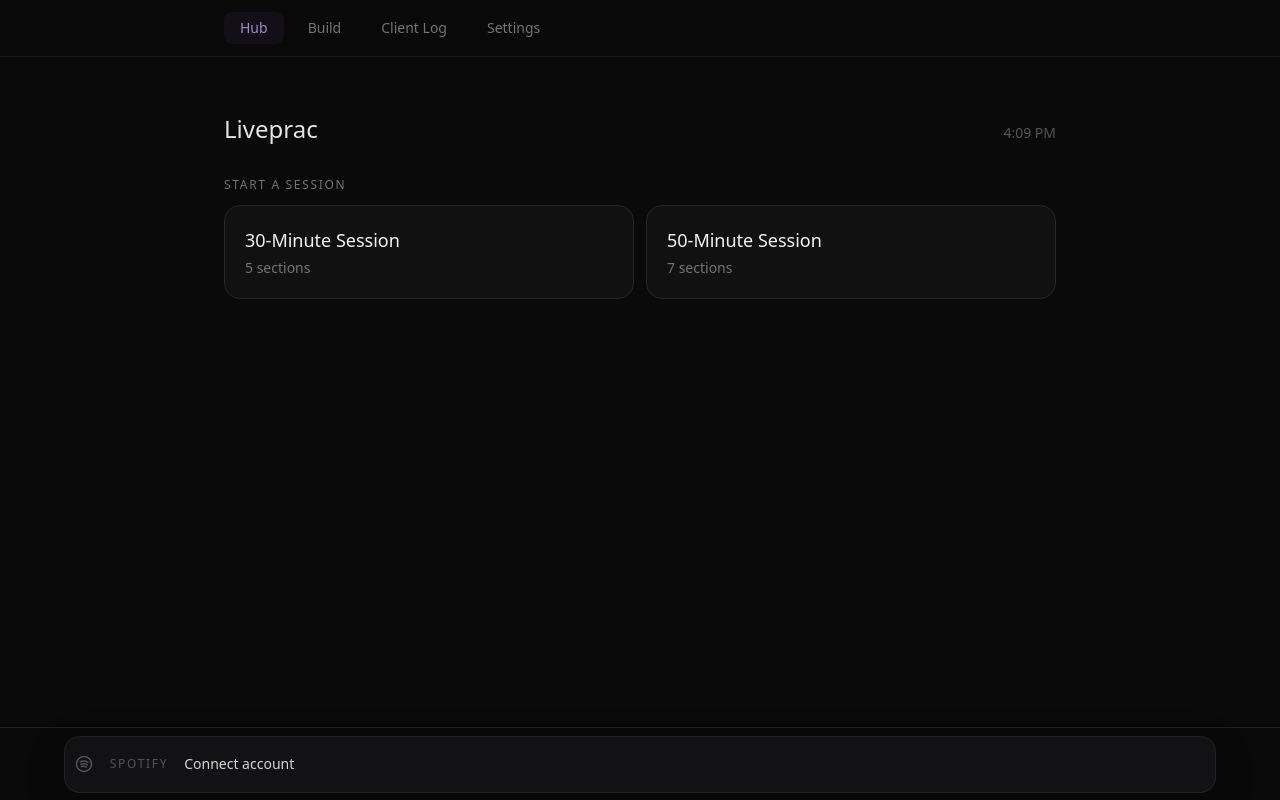
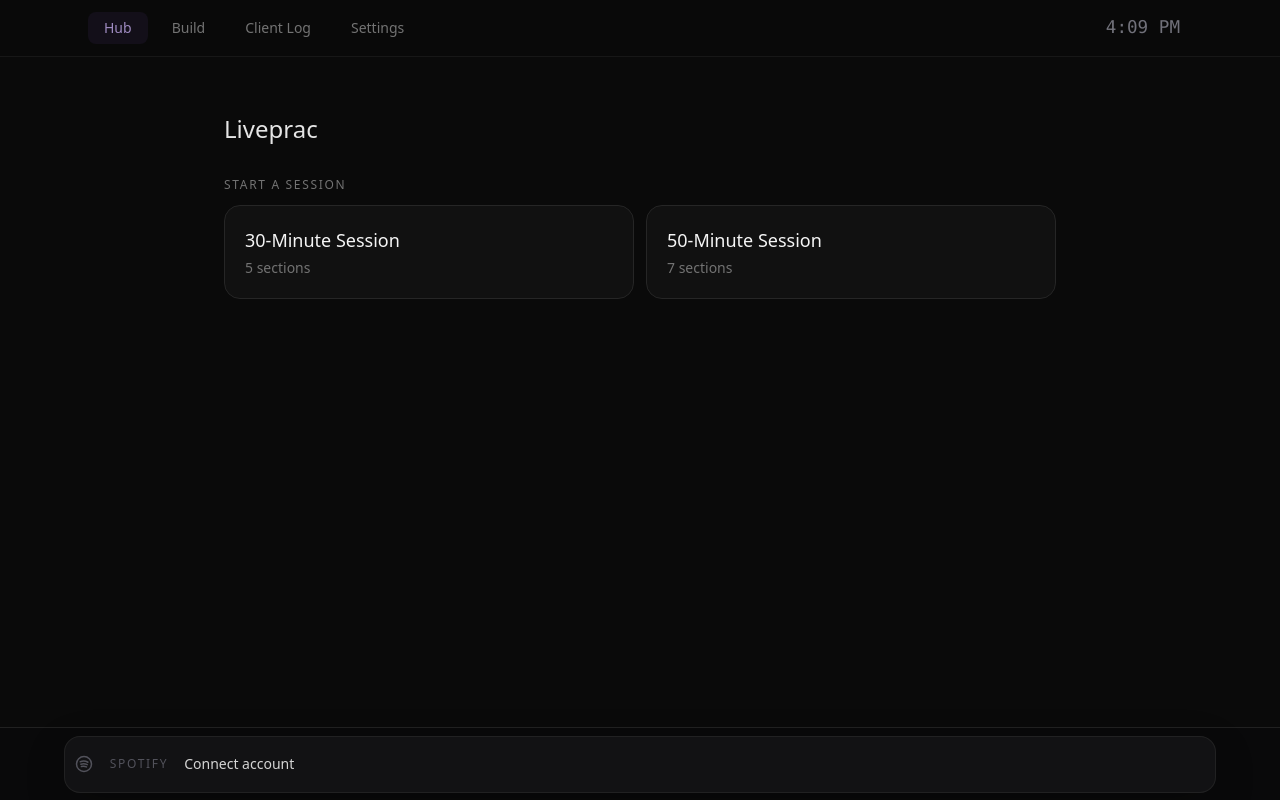
Before and after one commit to nitsua895/Liveprac, a React (Vite) app: page / in a window 1280 px wide. Built offline with nearby package versions, Linux system fonts and the light colour scheme.

Commit message:
Polish session header notes and timeline

```diff
--- /dev/null
+++ b/src/components/AppClock.tsx
@@ -0,0 +1,16 @@
+import { useEffect, useState } from 'react'
+
+export function AppClock() {
+  const [now, setNow] = useState(() => new Date())
+
+  useEffect(() => {
+    const interval = setInterval(() => setNow(new Date()), 15_000)
+    return () => clearInterval(interval)
+  }, [])
+
+  return (
+    <time className="app-clock" dateTime={now.toISOString()}>
+      {now.toLocaleTimeString([], { hour: 'numeric', minute: '2-digit' })}
+    </time>
+  )
+}
--- a/src/components/HubShell.tsx
+++ b/src/components/HubShell.tsx
@@ -1,6 +1,7 @@
 import { useEffect } from 'react'
 import { NavLink, Outlet, useLocation } from 'react-router-dom'
 import { AmbientGlow } from './AmbientGlow'
+import { AppClock } from './AppClock'
 import { NowPlayingBar } from './NowPlayingBar'
 import { OrientationControl } from './OrientationControl'
 
@@ -44,8 +45,9 @@ export function HubShell() {
     <div className={`app-shell bg-neutral-950 text-neutral-100 ${inSession ? 'is-session' : ''}`}>
       <AmbientGlow />
       <OrientationControl />
-      <nav hidden={inSession} className="app-nav border-b border-neutral-900 bg-neutral-950/95 backdrop-blur">
-        <div className="mx-auto flex max-w-4xl justify-around px-1 py-2 sm:justify-start sm:gap-2 sm:px-6 sm:py-3 lg:px-8">
+      <header className="app-topbar border-b border-neutral-900 bg-neutral-950/95 backdrop-blur">
+        <div className="app-topbar-inner mx-auto flex max-w-6xl items-center px-1 sm:px-5 lg:px-6">
+          <nav hidden={inSession} className="app-nav flex min-w-0 flex-1 justify-around py-2 sm:justify-start sm:gap-2 sm:py-3">
             {NAV_ITEMS.map((item) => (
               <NavLink
                 key={item.to}
@@ -60,8 +62,11 @@ export function HubShell() {
                 {item.label}
               </NavLink>
             ))}
+          </nav>
+          {inSession && <span className="flex-1" />}
+          <AppClock />
         </div>
-      </nav>
+      </header>
       <main
         className={`app-main mx-auto ${
           inSession
--- a/src/components/SectionListEditor.tsx
+++ b/src/components/SectionListEditor.tsx
@@ -66,7 +66,7 @@ export function SectionListEditor({
       if (!donor) return
       donor.durationSec -= durationSec
     }
-    next.push({ id: newSectionId(), name: 'New Section', durationSec, bodyZone: 'none' })
+    next.push({ id: newSectionId(), name: 'New Section', durationSec, bodyZone: 'none', notes: '' })
     onChange(next)
   }
 
@@ -159,6 +159,14 @@ export function SectionListEditor({
                 <option key={zone} value={zone}>{BODY_ZONE_LABELS[zone]}</option>
               ))}
             </select>
+            <textarea
+              aria-label="Section notes"
+              value={section.notes ?? ''}
+              onChange={(event) => updateSection(index, { notes: event.target.value })}
+              rows={2}
+              placeholder="Notes · one cue per line"
+              className="mt-2 w-full resize-y rounded-lg border border-neutral-800 bg-neutral-950 px-3 py-2 text-sm leading-relaxed text-neutral-300 outline-none placeholder:text-neutral-700 focus:border-accent-500/50"
+            />
           </div>
           <div className="section-duration flex items-center justify-center rounded-full border border-neutral-700 bg-neutral-950">
             <button
--- a/src/components/SectionTimeline.tsx
+++ b/src/components/SectionTimeline.tsx
@@ -12,7 +12,7 @@ export function SectionTimeline({
   currentIndex: number
 }) {
   return (
-    <div className="section-timeline flex w-full gap-2 overflow-x-auto pb-1">
+    <div className={`section-timeline flex w-full gap-2 overflow-x-auto pb-1 ${sections.length > 6 ? 'many-sections' : ''}`}>
       {sections.map((section, index) => {
         const isCurrent = index === currentIndex
         const isNext = index === currentIndex + 1
--- a/src/index.css
+++ b/src/index.css
@@ -217,7 +217,26 @@ body {
   min-height: 0;
 }
 .app-shell.is-session {
-  grid-template-rows: minmax(0, 1fr) auto;
+  grid-template-rows: auto minmax(0, 1fr) auto;
+}
+.app-topbar {
+  position: relative;
+  z-index: 25;
+}
+.app-topbar-inner {
+  min-height: 48px;
+}
+.app-clock {
+  flex: 0 0 auto;
+  min-width: 5.6rem;
+  padding: 0 0.75rem;
+  color: rgb(113 113 122);
+  font-family: ui-monospace, SFMono-Regular, Menlo, Monaco, Consolas, monospace;
+  font-size: clamp(0.9rem, 1.4vw, 1.1rem);
+  font-variant-numeric: tabular-nums;
+  line-height: 1;
+  text-align: right;
+  white-space: nowrap;
 }
 .app-main {
   width: 100%;
@@ -413,9 +432,117 @@ button:disabled { cursor: not-allowed; opacity: 0.4; }
 .section-duration { grid-area: duration; }
 .section-remove { grid-area: remove; }
 .section-timeline {
+  min-width: 0;
   scrollbar-width: thin;
   scrollbar-color: rgb(64 64 64) transparent;
   overscroll-behavior-inline: contain;
+}
+.section-timeline.many-sections > div {
+  flex: 0 0 7.5rem;
+}
+.session-timeline-row {
+  display: flex;
+  min-width: 0;
+  align-items: stretch;
+  gap: 0.45rem;
+}
+.timeline-edit-button {
+  display: flex;
+  width: 44px;
+  min-width: 44px;
+  height: 44px;
+  min-height: 44px;
+  align-self: center;
+  align-items: center;
+  justify-content: center;
+  border: 1px solid rgb(64 64 64 / 0.8);
+  border-radius: 999px;
+  background: rgb(23 23 25 / 0.72);
+  color: rgb(161 161 170);
+  transition: border-color 160ms ease, color 160ms ease, transform 120ms ease;
+}
+.timeline-edit-button:hover {
+  border-color: color-mix(in srgb, var(--color-accent-400) 48%, transparent);
+  color: var(--color-accent-200);
+}
+.timeline-edit-button:active {
+  transform: scale(0.92);
+}
+.section-notes {
+  grid-area: notes;
+  border: 1px solid rgb(64 64 64 / 0.65);
+  border-radius: 0.85rem;
+  background: rgb(23 23 25 / 0.58);
+  padding: 0.65rem 0.8rem;
+  color: rgb(161 161 170);
+  font-size: 0.78rem;
+  line-height: 1.35;
+}
+.section-notes-heading {
+  display: flex;
+  align-items: center;
+  gap: 0.35rem;
+  margin-bottom: 0.35rem;
+  color: rgb(113 113 122);
+  font-size: 0.68rem;
+  font-weight: 600;
+  letter-spacing: 0.12em;
+  text-transform: uppercase;
+}
+.section-notes ul {
+  display: grid;
+  gap: 0.22rem;
+  margin: 0;
+  padding: 0;
+  list-style: none;
+}
+.section-notes li {
+  display: grid;
+  grid-template-columns: 0.45rem minmax(0, 1fr);
+  gap: 0.3rem;
+}
+.section-notes li::before {
+  content: '';
+  width: 0.23rem;
+  height: 0.23rem;
+  margin-top: 0.42rem;
+  border-radius: 50%;
+  background: var(--color-accent-400);
+  box-shadow: 0 0 8px color-mix(in srgb, var(--color-accent-400) 55%, transparent);
+}
+.hub-home {
+  position: relative;
+  isolation: isolate;
+  min-height: 100%;
+}
+.hub-home::before,
+.hub-home::after {
+  content: '';
+  position: absolute;
+  z-index: -1;
+  width: min(34rem, 74vw);
+  aspect-ratio: 1;
+  border-radius: 44% 56% 62% 38% / 52% 44% 56% 48%;
+  background: radial-gradient(circle at 44% 46%, var(--color-accent-800), transparent 68%);
+  filter: blur(58px);
+  opacity: 0.16;
+  pointer-events: none;
+  animation: hub-glow-drift 18s ease-in-out infinite alternate;
+}
+.hub-home::before {
+  top: -13rem;
+  left: -13rem;
+}
+.hub-home::after {
+  right: -15rem;
+  bottom: -14rem;
+  opacity: 0.1;
+  animation-delay: -8s;
+  animation-direction: alternate-reverse;
+}
+@keyframes hub-glow-drift {
+  from { transform: translate3d(-1%, -1%, 0) rotate(-4deg) scale(0.96); }
+  to { transform: translate3d(5%, 4%, 0) rotate(8deg) scale(1.08); }
 }
 .session-page {
   display: grid;
@@ -550,6 +677,7 @@ button:disabled { cursor: not-allowed; opacity: 0.4; }
     display: grid;
     grid-template-columns: minmax(0, 1fr) minmax(0, 1fr);
     grid-template-areas:
+      "notes notes"
       "upnext upnext"
       "next pause"
       "extend more";
@@ -585,6 +713,17 @@ button:disabled { cursor: not-allowed; opacity: 0.4; }
 }
 
 @media (max-width: 520px) {
+  .app-topbar-inner {
+    min-height: 44px;
+  }
+  .app-nav > a {
+    padding-inline: 0.45rem;
+  }
+  .app-clock {
+    min-width: 4.9rem;
+    padding-inline: 0.35rem;
+    font-size: 0.82rem;
+  }
   .app-player-dock {
     padding-inline: 0.3rem;
   }
@@ -615,6 +754,9 @@ button:disabled { cursor: not-allowed; opacity: 0.4; }
 }
 
 @media (orientation: landscape) and (max-height: 500px) {
+  .app-topbar-inner {
+    min-height: 34px;
+  }
   .orientation-control {
     display: block;
   }
@@ -623,7 +765,7 @@ button:disabled { cursor: not-allowed; opacity: 0.4; }
     padding: 5px 10px !important;
   }
   .session-page {
-    grid-template-rows: minmax(0, 1fr) auto auto;
+    grid-template-rows: minmax(0, 1fr) auto;
     gap: 0.35rem !important;
     padding-bottom: 0;
   }
@@ -683,6 +825,7 @@ button:disabled { cursor: not-allowed; opacity: 0.4; }
     align-content: center;
     grid-template-columns: minmax(0, 1fr) minmax(0, 1fr);
     grid-template-areas:
+      "notes notes"
       "upnext upnext"
       "next next"
       "pause extend"
@@ -692,6 +835,16 @@ button:disabled { cursor: not-allowed; opacity: 0.4; }
   .up-next-card {
     grid-area: upnext;
     padding: 0.4rem 0.65rem;
+  }
+  .section-notes {
+    padding: 0.35rem 0.55rem;
+    font-size: 0.7rem;
+  }
+  .section-notes-heading {
+    display: none;
+  }
+  .section-notes li:nth-child(n+3) {
+    display: none;
   }
   .up-next-card p:first-child { font-size: 0.7rem; }
   .up-next-card p:last-child { margin-top: 0; font-size: 1rem; }
@@ -737,6 +890,6 @@ button:disabled { cursor: not-allowed; opacity: 0.4; }
   }
 }
 @media (prefers-reduced-motion: reduce) {
-  .animate-section-enter, .ambient-vignette-flash { animation: none; }
+  .animate-section-enter, .ambient-vignette-flash, .hub-home::before, .hub-home::after { animation: none; }
   .transition-\[stroke-dashoffset\] { transition: none; }
 }
--- a/src/main.tsx
+++ b/src/main.tsx
@@ -10,11 +10,15 @@ import { completeAuthFromUrl as completeGoogleAuthFromUrl } from './lib/googleCa
 import { bluetoothRemote } from './lib/bluetoothRemote'
 import { startBleDispatch } from './lib/bleMapping'
 import { primeChime } from './lib/chime'
+import { primeCueAudio } from './lib/cueSound'
 
 applyAccent(getStoredAccent())
 // Unlocks audio playback on the first tap anywhere, so the session-end chime
 // isn't silently blocked by mobile autoplay restrictions hours later.
-document.addEventListener('pointerdown', primeChime, { once: true })
+document.addEventListener('pointerdown', () => {
+  primeChime()
+  void primeCueAudio()
+}, { once: true })
 // Translates raw BLE notifications into remote-control events app-wide, not
 // just while the live session screen is mounted — the connection is meant
 // to hold across an entire shift, not just one open tab of the app.
--- a/src/screens/Hub.tsx
+++ b/src/screens/Hub.tsx
@@ -23,12 +23,9 @@ export function Hub() {
   }
 
   return (
-    <div className="flex flex-col gap-6 sm:gap-8">
-      <header className="flex items-baseline justify-between">
+    <div className="hub-home flex flex-col gap-6 sm:gap-8">
+      <header>
         <h1 className="text-2xl font-light text-neutral-200">Liveprac</h1>
-        <span className="text-sm text-neutral-600">
-          {new Date().toLocaleTimeString([], { hour: 'numeric', minute: '2-digit' })}
-        </span>
       </header>
 
       <RemoteStatusPill />
--- a/src/types.ts
+++ b/src/types.ts
@@ -12,6 +12,8 @@ export interface SectionTemplate {
   name: string
   durationSec: number
   bodyZone: BodyZone
+  /** Optional glanceable practitioner cues, one bullet per line. */
+  notes?: string
 }
 
 export interface SessionTemplate {
```
Also changed, not shown: src/screens/LiveSession.tsx (+44 -16 lines). Lines whose indentation alone changed are shown as unchanged.
